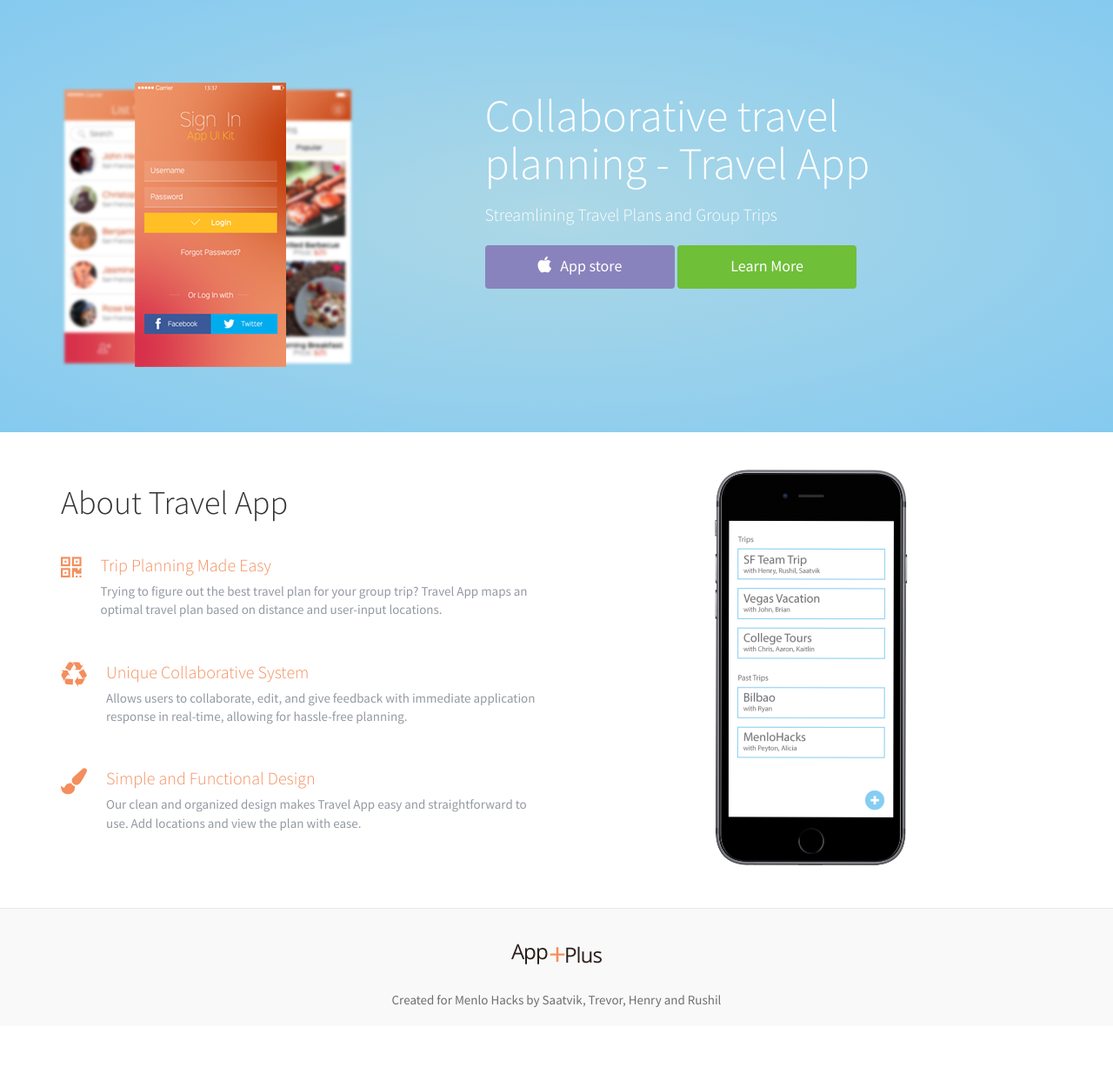
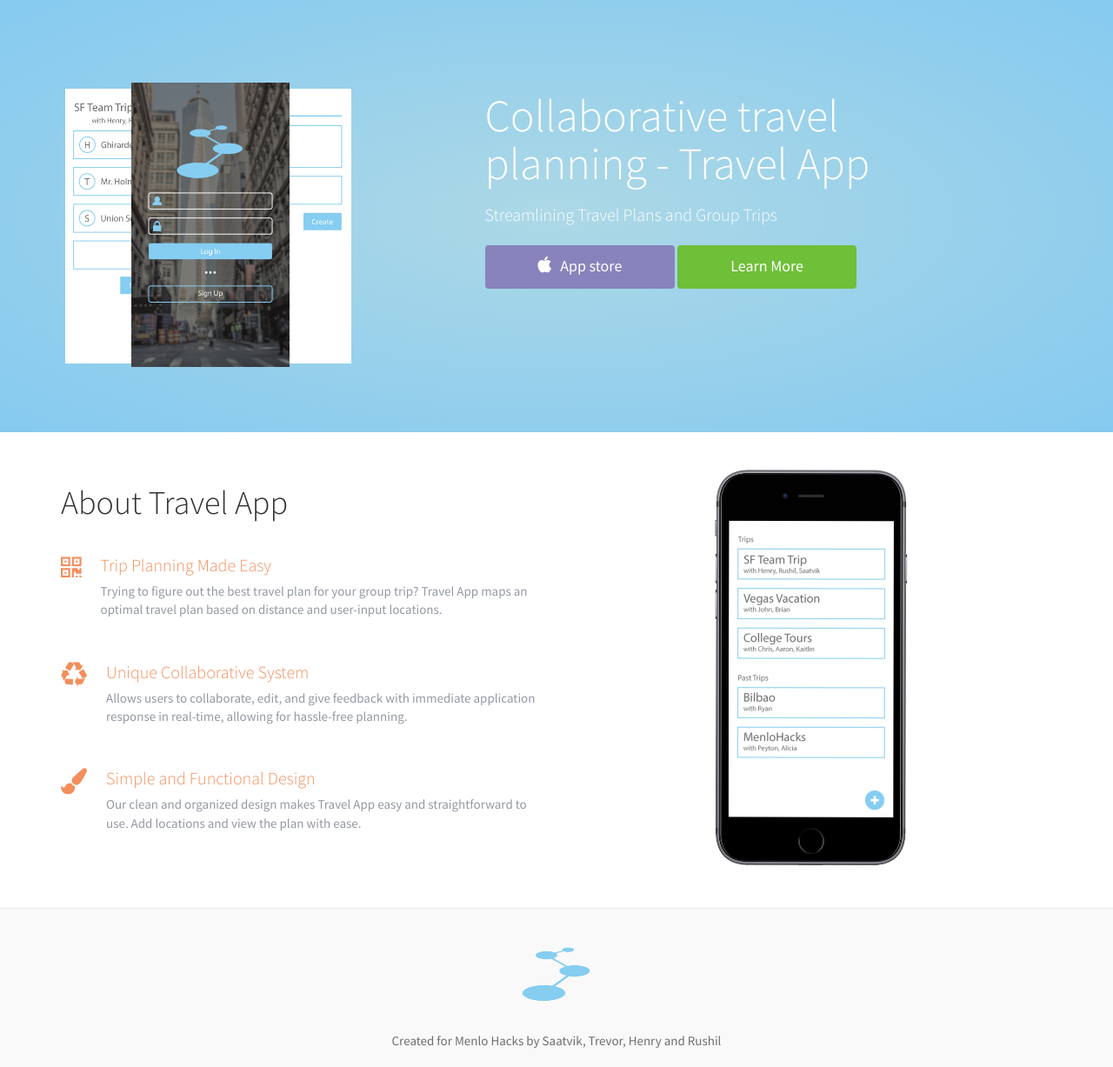
Before and after one commit to aryasaatvik/travel-app, a plain HTML site: page index.html in a window 1280 px wide. Shown: the whole page at 87% size. Before the commit the page ends 1180 px from the top, so only its background shows below. Drawn offline with Linux system fonts and the light colour scheme.

Commit message:
add all app images

```diff
--- a/index.html
+++ b/index.html
@@ -26,7 +26,7 @@
 
                 <div class="col-md-4 col-sm-6">
                     <div class="block">
-                        <img class="app-img img-responsive" src="images/app.png" alt="">
+                        <img class="app-img img-responsive" src="images/hero.png" alt="">
                     </div>
 
                 </div>
@@ -114,7 +114,7 @@
             <div class="row">
                 <div class="col-md-12">
                         <a class="footer-logo"href="#">
-                            <img class="img-responsive" src="images/footer-logo.png" alt="">
+                            <img class="img-responsive" src="images/logobogo.png" alt="">
                         </a>
                     <p>Created for Menlo Hacks by Saatvik, Trevor, Henry and Rushil</p>
 
```
Also changed, not shown: images/hero.png (added), images/login.png (added), images/logobogo.png (added), images/new-trip.png (added), images/trip-details.png (added).
